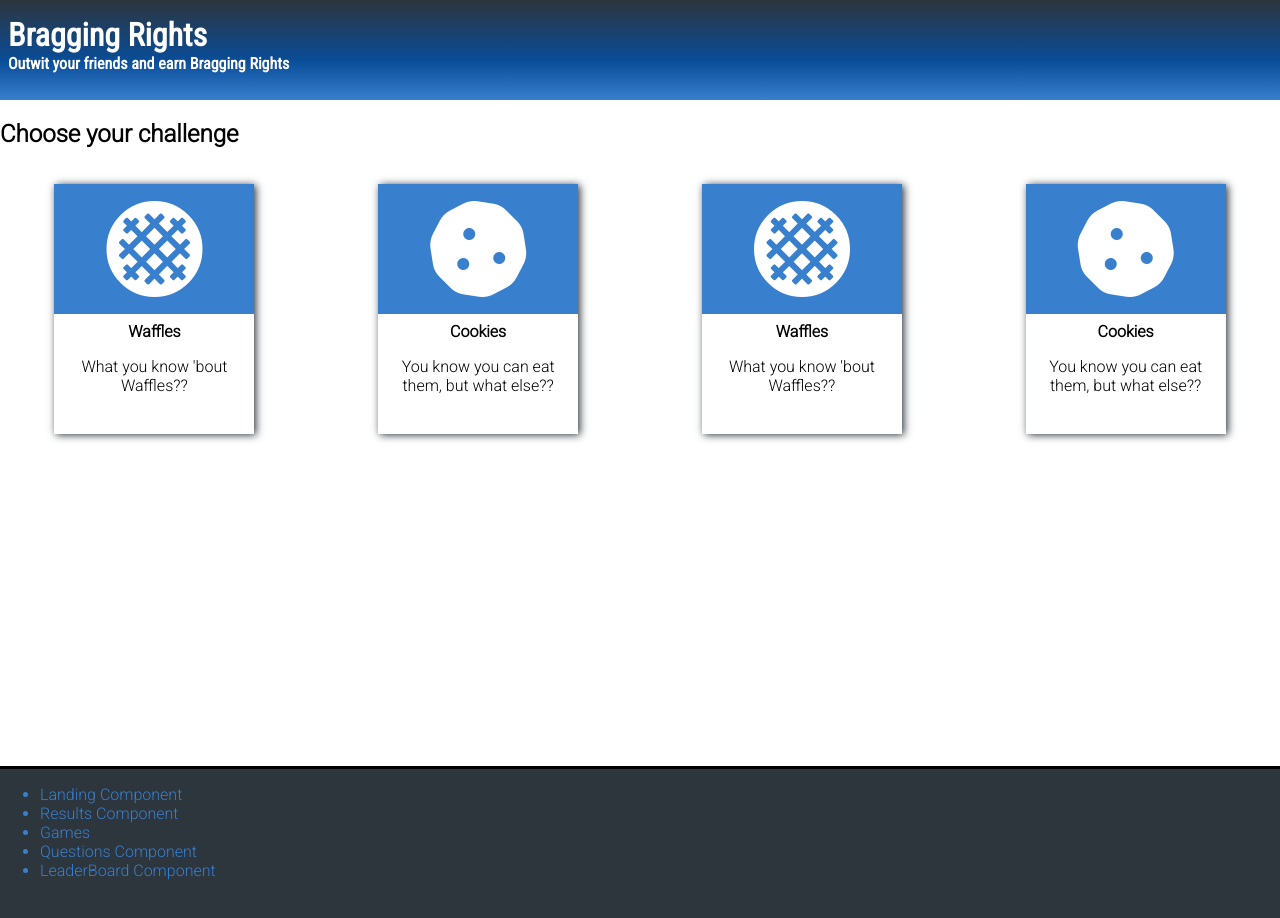
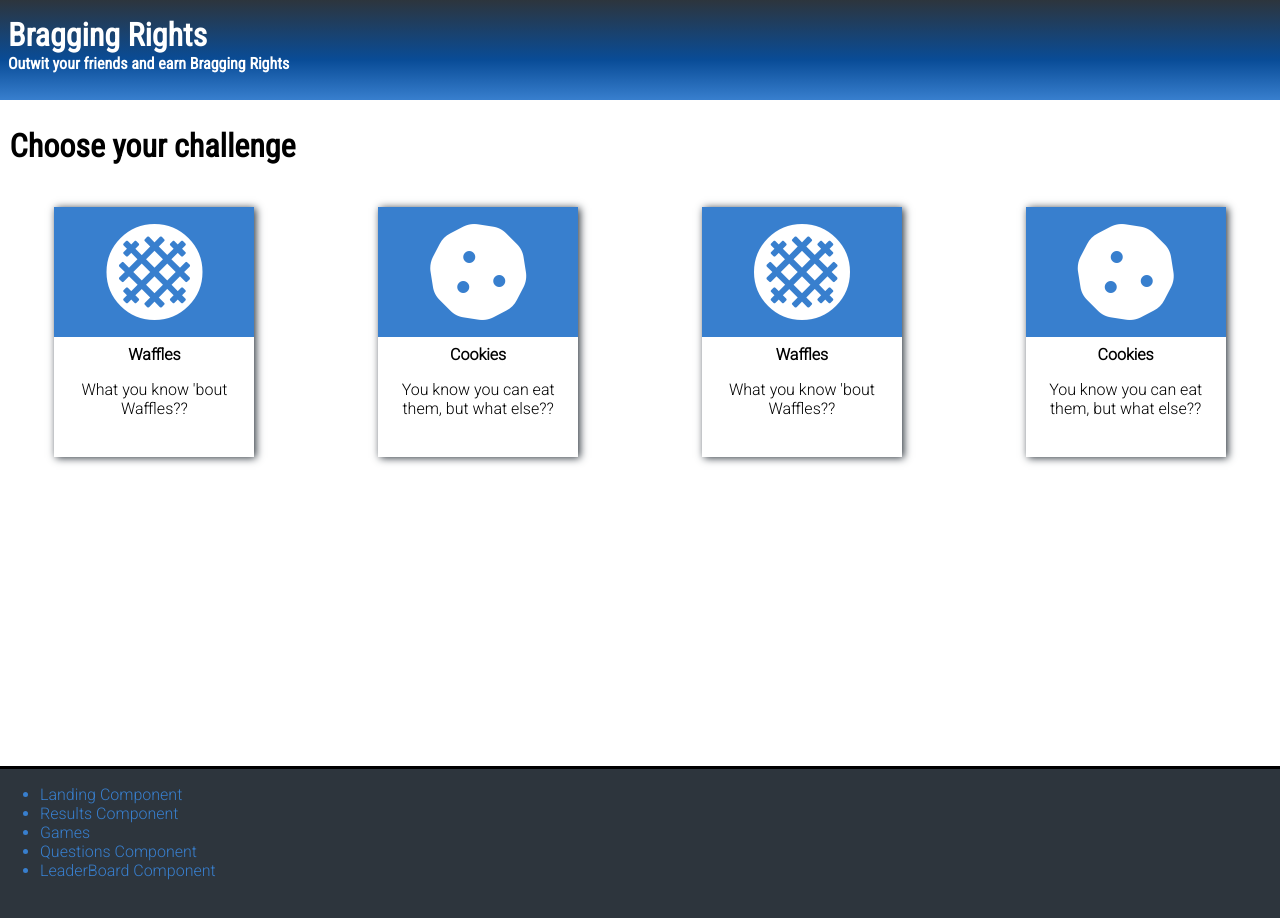
Before and after one commit to chingu-voyages/v8-chimeras-team-01, a React (Create React App) app: page /games in a window 1280 px wide. Shown: the top 918 px of the page. Built offline with nearby package versions, Linux system fonts and the light colour scheme.

Commit message:
Set new style on Games h1

```diff
--- a/src/components/Games/index.css
+++ b/src/components/Games/index.css
@@ -5,6 +5,13 @@
   grid-row: r2 / r3;
   width: 100%;
   min-height: calc(100vh - 150px);
+}
+
+#games>h1 {
+  width: 100%;
+  margin-left: 0.3em;
+  font-family: var(--font-header);
+  font-size: 2em;
 }
 
 .games-container {
```
